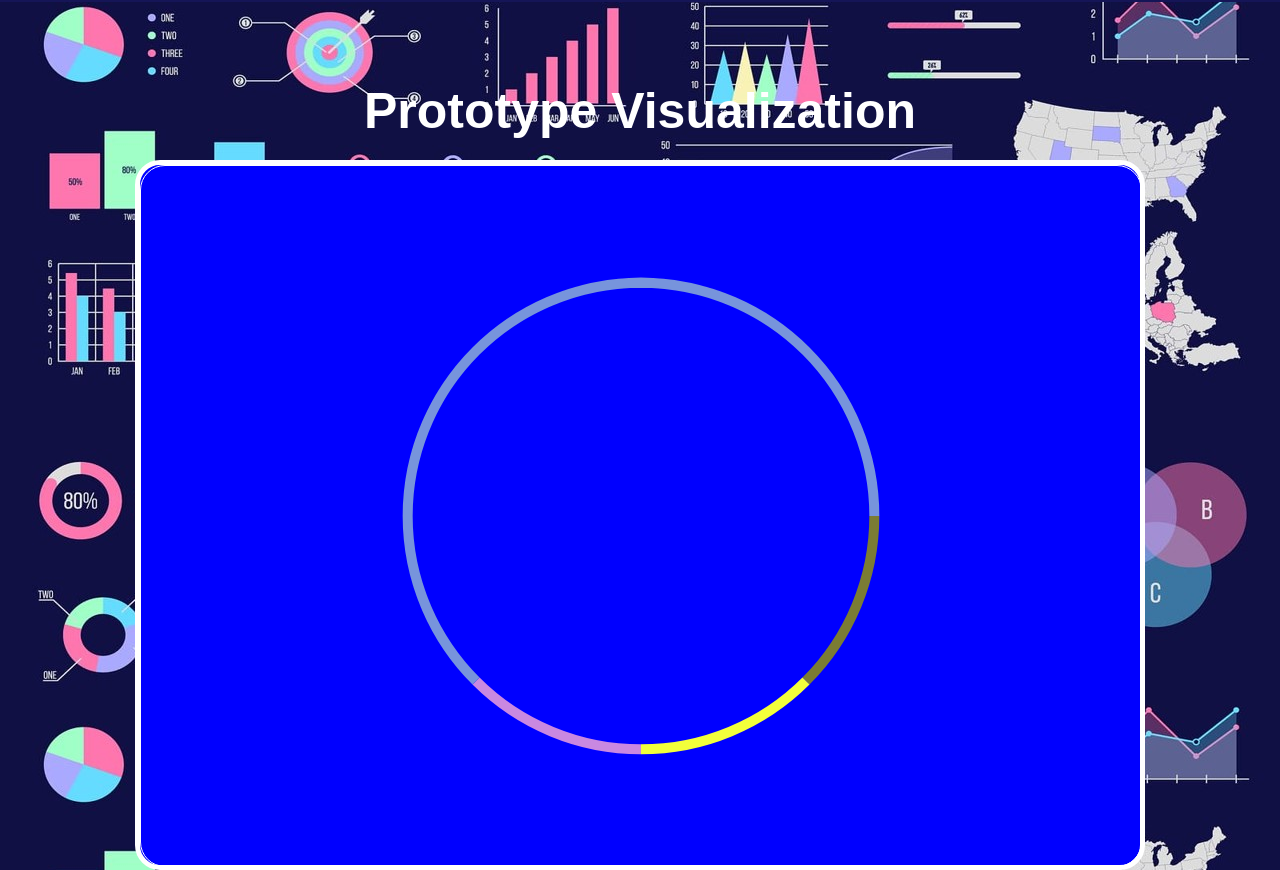
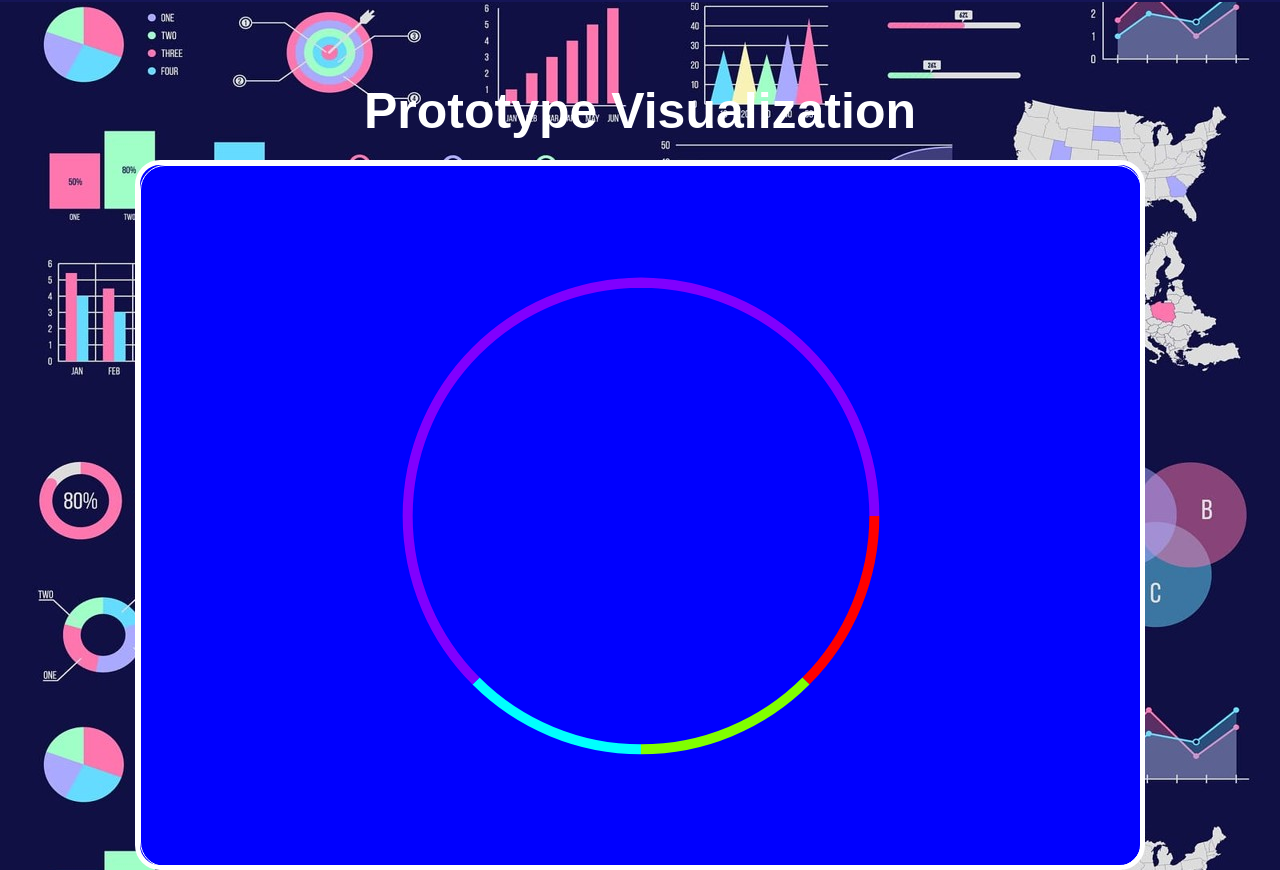
Before and after one commit to CocoTheOwner/CocoTheOwner.github.io, a React (Create React App) app: page / in a window 1280 px wide. Shown: the part 1743-2613 px from the top of the page. Built offline with nearby package versions, Linux system fonts and the light colour scheme.

Commit message:
Prepare for implementing lines

```diff
--- a/src/components/ProtoVisual.tsx
+++ b/src/components/ProtoVisual.tsx
@@ -4,6 +4,15 @@ export default class Canvas extends React.Component {
   drawArcs(element: HTMLCanvasElement) {
 
     const clusters : number[] = [4, 4, 4, 20];
+    const links = [
+      [1, 4, 69],
+      [-1, 6, 20],
+      [-1, -1, 10],
+      [-1, -1, -1]
+    ]
+    let angles : number[] = [clusters.length];
+
+    // Make sure canvas is reachable
     const canvas = document.getElementById("visCanv") as HTMLCanvasElement;
     if (canvas == null) {
       console.log("Failed to find canvas for visualisation with the name 'visCanv'");
@@ -23,18 +32,14 @@ export default class Canvas extends React.Component {
     clusters.forEach(c => elements += c)
     console.log("Circle has " + elements + " elements across " + clusters.length + " indices")
 
-    // Roof
+    // Angle and color counter
     let angle = 0;
+    let colnr = 0;
 
     // Get position on screen + radius
     const x = canvas.width/2;
     const y = canvas.height/2;
     const r = canvas.height/3;
-
-
-    let red = getRandomInt(0, 255);
-    let green = getRandomInt(0, 255);
-    let blue = getRandomInt(0, 255);
 
     // Loop over arc parts and show them
     for (let index = 0; index < clusters.length; index++) {
@@ -45,13 +50,10 @@ export default class Canvas extends React.Component {
       // Calculate new arc angle
       const newang = angle + element / elements * Math.PI*2;
 
-      red = getRandomInt(0, 255)
-      green = getRandomInt(0, 255)
-      blue = getRandomInt(0, 255)
-
       // Draw arc
       ctx.beginPath();
-      ctx.strokeStyle = "#" + red.toString(16) + green.toString(16) + blue.toString(16);
+      angles[colnr] = (angle + newang) / 2;
+      ctx.strokeStyle = selectColor(colnr++, clusters.length);
       ctx.arc(x, y, r, angle, newang);
       ctx.arc(x, y, r, newang, angle, true); // Required to prevent weird loop behaviour
       ctx.closePath();
@@ -63,6 +65,11 @@ export default class Canvas extends React.Component {
       // Update angle
       angle = newang;
     }
+
+    /*
+      We now have an array of angles, where they are in order and represent an angle from 0* (right) to the middle of its arc
+      We have a list of links that need to connect these angle positions with lines, representing a connection
+    */
   }
 
   render () {
@@ -78,8 +85,7 @@ export default class Canvas extends React.Component {
   }
 }
 
-function getRandomInt(min: number, max: number) {
-  min = Math.ceil(min);
-  max = Math.floor(max);
-  return Math.floor(Math.random() * (max - min + 1)) + min;
+function selectColor(colorNum: number, colors: number){
+  if (colors < 1) colors = 1; // defaults to one color - avoid divide by zero
+  return "hsl(" + (colorNum * (360 / colors) % 360) + ",100%,50%)";
 }
```
